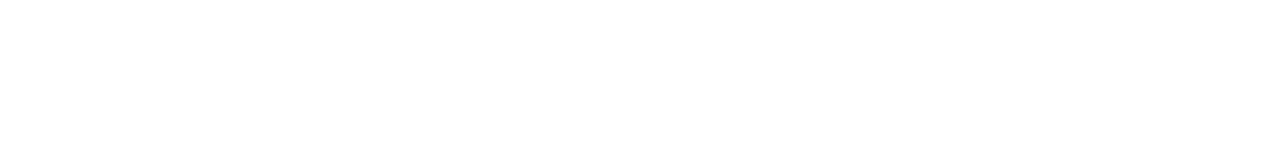
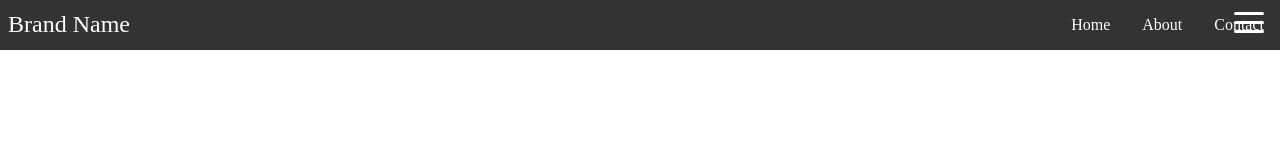
Before and after one commit to sara1989mohammadi/menu, a plain HTML site: page index.html in a window 1280 px wide. Drawn offline with Linux system fonts and the light colour scheme.

Commit message:
Responsive Navbar

```diff
--- a/css/styles.css
+++ b/css/styles.css
@@ -1,28 +1,83 @@
-@import url("https://fonts.googleapis.com/css2?family=Roboto&display=swap");
-
-html {
-  font-size: 62.5%;
-}
-*,
-*::before,
-*::after {
+* {
   box-sizing: border-box;
 }
-h1,
-h2,
-h3,
-h4,
-h5,
-h6 {
+
+body {
   margin: 0;
+  padding: 0;
 }
-a {
-  color: inherit;
-  text-decoration: none;
+
+.navbar {
+  display: flex;
+  justify-content: space-between;
+  align-items: center;
+  background-color: #333;
+  color: #fff;
 }
-li {
+.brand-title {
+  font-size: 1.5rem;
+  margin: 0.5rem;
+}
+.navbar-links ul {
+  margin: 0;
+  padding: 0;
+  display: flex;
+}
+.navbar-links li {
   list-style: none;
 }
-body {
-  font-family: "Roboto", sans-serif;
+.navbar-links li a {
+  text-decoration: none;
+  color: white;
+  padding: 1rem;
+  display: block;
 }
+.navbar-links li:hover {
+  background-color: #555;
+}
+.toggle-button {
+  position: absolute;
+  top: 0.75rem;
+  right: 1rem;
+  display: flex;
+  flex-direction: column;
+  justify-content: space-between;
+  width: 30px;
+  height: 21px;
+}
+.toggle-button .bar {
+  width: 100%;
+  height: 3px;
+  background-color: #fff;
+  border-radius: 10px;
+}
+@media (max-width: 400px) {
+  .toggle-button {
+    display: flex;
+  }
+  .navbar-links {
+    display: none;
+    width: 100%;
+  }
+  .navbar {
+    flex-direction: column;
+    align-items: flex-start;
+  }
+
+  .navbar-links ul {
+    width: 100%;
+    flex-direction: column;
+  }
+
+  .navbar-links ul li {
+    text-align: center;
+  }
+
+  .navbar-links ul li a {
+    padding: 0.5rem 1rem;
+  }
+
+  .navbar-links.active {
+    display: flex;
+  }
+}
--- a/index.html
+++ b/index.html
@@ -6,11 +6,24 @@
         <meta name="viewport" content="width=device-width, initial-scale=1.0">
         <link rel="stylesheet" href="./css/normalize.css">
         <link rel="stylesheet" href="./css/styles.css">
-        <title>Document</title>
+        <title>Responsive Navbar</title>
     </head>
     <body>
-
-
+        <nav class="navbar">
+            <div class="brand-title">Brand Name</div>
+            <a href="#" class="toggle-button">
+                <span class="bar"></span>
+                <span class="bar"></span>
+                <span class="bar"></span>
+            </a>
+            <div class="navbar-links">
+                <ul>
+                    <li><a href="#">Home</a></li>
+                    <li><a href="#">About</a></li>
+                    <li><a href="#">Contact</a></li>
+                </ul>
+            </div>
+        </nav>
         <script src="./main.js"></script>
     </body>
 </html>
--- a/main.js
+++ b/main.js
@@ -0,0 +1,6 @@
+const toggleButton = document.getElementsByClassName("toggle-button")[0];
+const navbarLinks = document.getElementsByClassName("navbar-links")[0];
+
+toggleButton.addEventListener("click", () => {
+  navbarLinks.classList.toggle("active");
+});
```
